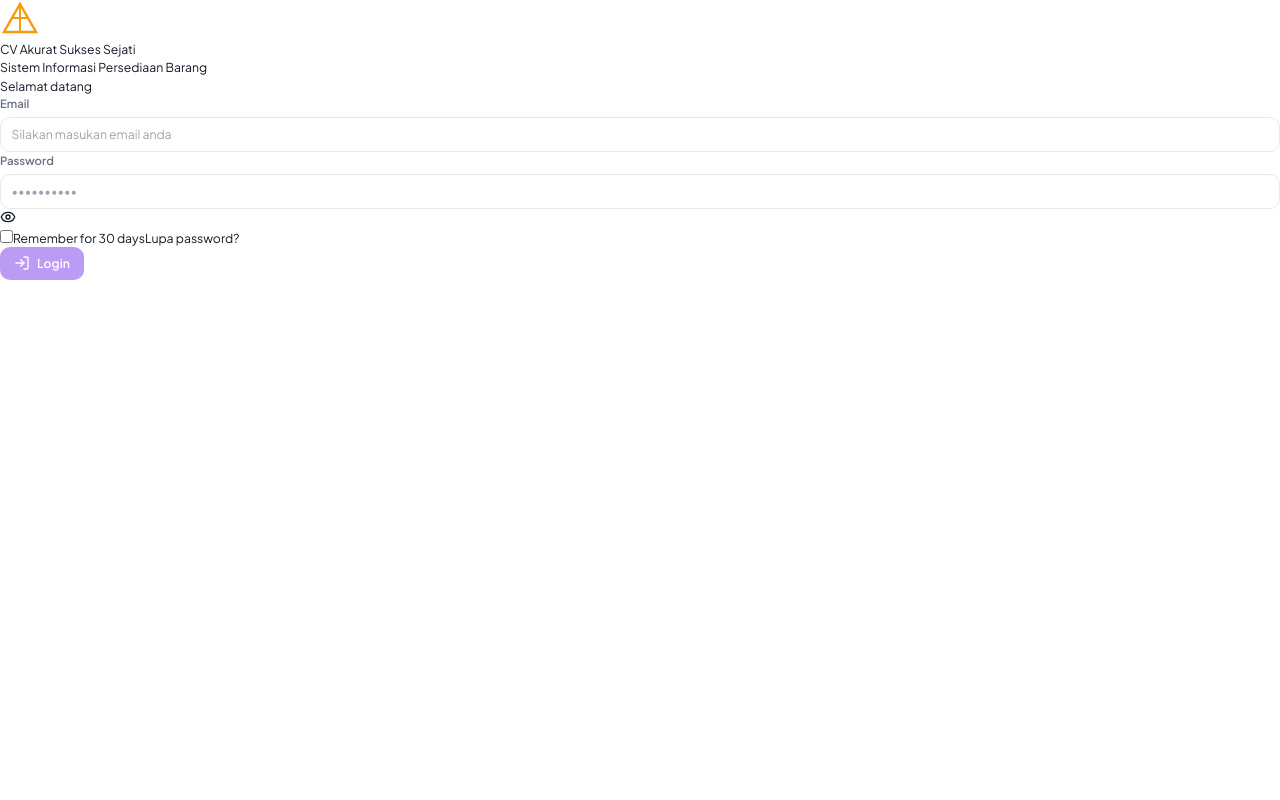
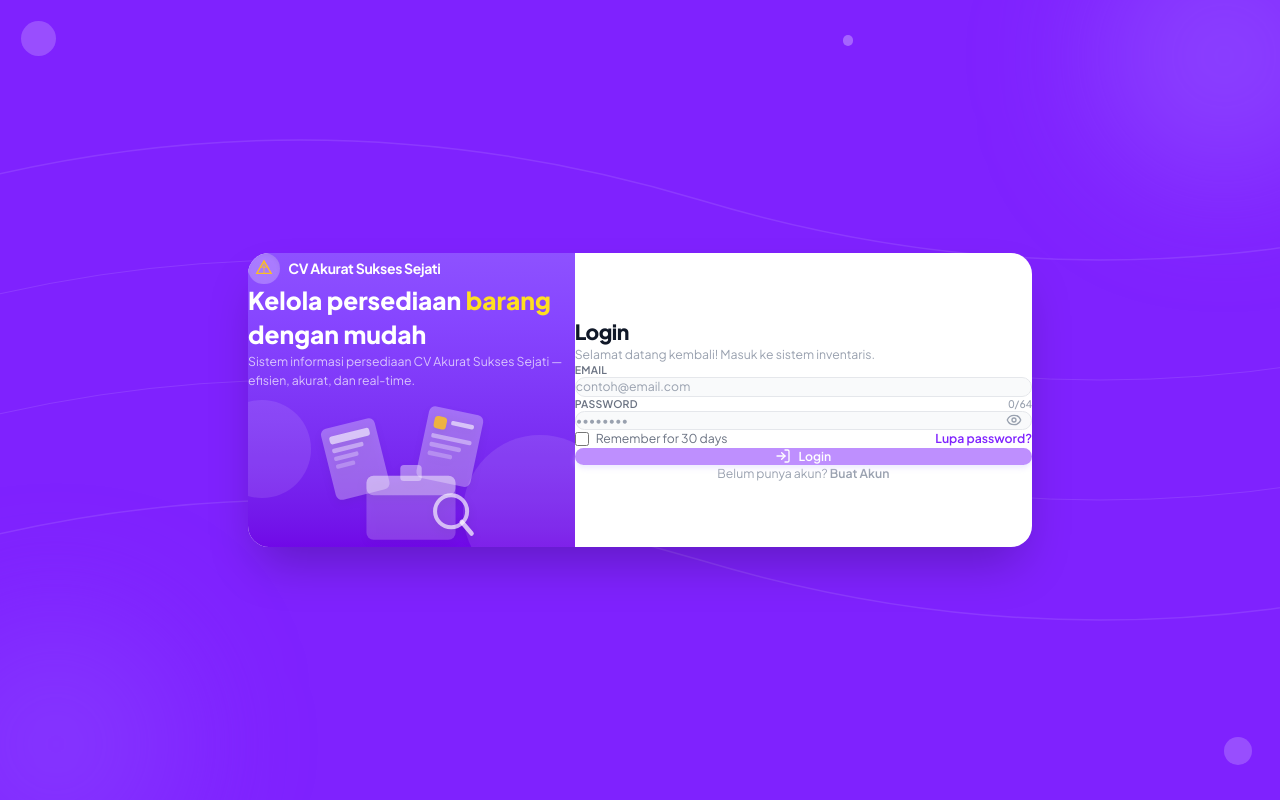
Before and after one commit to ilsetiawan1/inventory-management-system, a Next.js app: page /login in a window 1280 px wide. Built offline with nearby package versions, Linux system fonts and the light colour scheme.

Commit message:
feat: enhance authentication flow and login UI

```diff
--- a/app/login/page.tsx
+++ b/app/login/page.tsx
@@ -1,37 +1,74 @@
 // app/login/page.tsx
-// Halaman Login — sesuai UI screenshot dengan background foto toko
 
+import Link from 'next/link';
 import { LoginForm } from '@/components/auth/LoginForm';
 
 export default function LoginPage() {
   return (
-    <main className="login-page">
-      {/* Background overlay */}
-      <div className="login-bg-overlay" />
+    <main className="min-h-screen bg-violet-600 flex items-center justify-center p-4 relative overflow-hidden">
+      {/* Decorative blobs */}
+      <div className="absolute top-6 left-6 w-10 h-10 rounded-full bg-white/20" />
+      <div className="absolute top-10 right-1/3 w-3 h-3 rounded-full bg-white/30" />
+      <div className="absolute bottom-10 right-8 w-8 h-8 rounded-full bg-white/20" />
+      <div className="absolute -bottom-20 -left-20 w-72 h-72 rounded-full bg-violet-500/40 blur-3xl" />
+      <div className="absolute -top-20 -right-20 w-72 h-72 rounded-full bg-violet-400/30 blur-3xl" />
 
-      {/* Header teks atas */}
-      <div className="login-header">
-        {/* Logo / Icon */}
-        <div className="login-logo">
+      {/* Wavy lines */}
       <svg
-            width="40"
-            height="40"
+        className="absolute inset-0 w-full h-full opacity-10 pointer-events-none"
+        xmlns="http://www.w3.org/2000/svg"
+        preserveAspectRatio="none"
+      >
+        <path
+          d="M-100 200 Q300 80 700 200 Q1100 320 1500 200"
+          fill="none"
+          stroke="white"
+          strokeWidth="1.5"
+        />
+        <path
+          d="M-100 320 Q300 200 700 320 Q1100 440 1500 320"
+          fill="none"
+          stroke="white"
+          strokeWidth="1"
+        />
+        <path
+          d="M-100 440 Q300 320 700 440 Q1100 560 1500 440"
+          fill="none"
+          stroke="white"
+          strokeWidth="1"
+        />
+        <path
+          d="M-100 560 Q300 440 700 560 Q1100 680 1500 560"
+          fill="none"
+          stroke="white"
+          strokeWidth="1.5"
+        />
+      </svg>
+
+      {/* Main Card */}
+      <div className="relative z-10 w-full max-w-4xl rounded-3xl shadow-2xl overflow-hidden flex flex-col md:flex-row bg-white">
+        {/* ── Left Panel ── */}
+        <div className="hidden md:flex md:w-5/12 bg-gradient-to-b from-violet-500 to-violet-700 p-10 flex-col justify-between relative overflow-hidden">
+          <div className="flex items-center gap-2.5">
+            <div className="w-9 h-9 rounded-full bg-white/25 flex items-center justify-center shadow-inner">
+              <svg
+                width="18"
+                height="18"
                 viewBox="0 0 40 40"
                 fill="none"
-            xmlns="http://www.w3.org/2000/svg"
               >
                 <polygon
                   points="20,4 36,32 4,32"
                   fill="none"
-              stroke="#f59e0b"
-              strokeWidth="2.5"
+                  stroke="#fbbf24"
+                  strokeWidth="3"
                 />
                 <line
                   x1="20"
                   y1="4"
                   x2="20"
                   y2="32"
-              stroke="#f59e0b"
+                  stroke="#fbbf24"
                   strokeWidth="2"
                 />
                 <line
@@ -39,17 +76,236 @@ export default function LoginPage() {
                   y1="18"
                   x2="28"
                   y2="18"
-              stroke="#f59e0b"
+                  stroke="#fbbf24"
                   strokeWidth="2"
                 />
               </svg>
             </div>
-        <h1 className="login-title">CV Akurat Sukses Sejati</h1>
-        <p className="login-subtitle">Sistem Informasi Persediaan Barang</p>
+            <span className="text-white font-bold text-base tracking-tight">CV Akurat Sukses Sejati</span>
           </div>
 
-      {/* Form Card */}
+          <div className="space-y-3">
+            <h2 className="text-white font-extrabold text-[1.75rem] leading-snug">
+              Kelola persediaan <span className="text-yellow-300">barang</span> dengan mudah
+            </h2>
+            <p className="text-white/70 text-sm leading-relaxed">Sistem informasi persediaan CV Akurat Sukses Sejati — efisien, akurat, dan real-time.</p>
+          </div>
+
+          {/* Illustration */}
+          <div className="flex justify-center py-4">
+            <svg
+              viewBox="0 0 220 175"
+              className="w-56 drop-shadow-lg"
+              xmlns="http://www.w3.org/2000/svg"
+            >
+              <rect
+                x="60"
+                y="95"
+                width="100"
+                height="72"
+                rx="8"
+                fill="white"
+                fillOpacity="0.2"
+              />
+              <rect
+                x="60"
+                y="95"
+                width="100"
+                height="22"
+                rx="8"
+                fill="white"
+                fillOpacity="0.35"
+              />
+              <rect
+                x="98"
+                y="83"
+                width="24"
+                height="18"
+                rx="4"
+                fill="white"
+                fillOpacity="0.4"
+              />
+              <g transform="rotate(-14, 70, 80)">
+                <rect
+                  x="18"
+                  y="30"
+                  width="62"
+                  height="82"
+                  rx="7"
+                  fill="white"
+                  fillOpacity="0.3"
+                />
+                <rect
+                  x="26"
+                  y="40"
+                  width="46"
+                  height="9"
+                  rx="3"
+                  fill="white"
+                  fillOpacity="0.6"
+                />
+                <rect
+                  x="26"
+                  y="54"
+                  width="36"
+                  height="5"
+                  rx="2"
+                  fill="white"
+                  fillOpacity="0.4"
+                />
+                <rect
+                  x="26"
+                  y="63"
+                  width="28"
+                  height="5"
+                  rx="2"
+                  fill="white"
+                  fillOpacity="0.3"
+                />
+                <rect
+                  x="26"
+                  y="72"
+                  width="22"
+                  height="5"
+                  rx="2"
+                  fill="white"
+                  fillOpacity="0.25"
+                />
+              </g>
+              <g transform="rotate(12, 155, 75)">
+                <rect
+                  x="120"
+                  y="22"
+                  width="62"
+                  height="82"
+                  rx="7"
+                  fill="white"
+                  fillOpacity="0.3"
+                />
+                <rect
+                  x="128"
+                  y="32"
+                  width="14"
+                  height="14"
+                  rx="4"
+                  fill="#fbbf24"
+                  fillOpacity="0.85"
+                />
+                <rect
+                  x="147"
+                  y="34"
+                  width="26"
+                  height="5"
+                  rx="2"
+                  fill="white"
+                  fillOpacity="0.6"
+                />
+                <rect
+                  x="128"
+                  y="52"
+                  width="46"
+                  height="5"
+                  rx="2"
+                  fill="white"
+                  fillOpacity="0.4"
+                />
+                <rect
+                  x="128"
+                  y="62"
+                  width="36"
+                  height="5"
+                  rx="2"
+                  fill="white"
+                  fillOpacity="0.3"
+                />
+                <rect
+                  x="128"
+                  y="72"
+                  width="28"
+                  height="5"
+                  rx="2"
+                  fill="white"
+                  fillOpacity="0.25"
+                />
+              </g>
+              <circle
+                cx="155"
+                cy="135"
+                r="18"
+                fill="none"
+                stroke="white"
+                strokeWidth="4.5"
+                strokeOpacity="0.65"
+              />
+              <line
+                x1="167"
+                y1="147"
+                x2="178"
+                y2="160"
+                stroke="white"
+                strokeWidth="5"
+                strokeLinecap="round"
+                strokeOpacity="0.7"
+              />
+            </svg>
+          </div>
+
+          <div className="absolute -bottom-12 -right-12 w-44 h-44 rounded-full bg-white/10" />
+          <div className="absolute top-1/2 -left-10 w-28 h-28 rounded-full bg-white/10" />
+        </div>
+
+        {/* ── Right Panel ── */}
+        <div className="flex-1 flex flex-col justify-center px-7 py-10 sm:px-12">
+          {/* Mobile branding */}
+          <div className="flex items-center gap-2 mb-6 md:hidden">
+            <svg
+              width="22"
+              height="22"
+              viewBox="0 0 40 40"
+              fill="none"
+            >
+              <polygon
+                points="20,4 36,32 4,32"
+                fill="none"
+                stroke="#7c3aed"
+                strokeWidth="3"
+              />
+              <line
+                x1="20"
+                y1="4"
+                x2="20"
+                y2="32"
+                stroke="#7c3aed"
+                strokeWidth="2"
+              />
+              <line
+                x1="12"
+                y1="18"
+                x2="28"
+                y2="18"
+                stroke="#7c3aed"
+                strokeWidth="2"
+              />
+            </svg>
+            <span className="font-bold text-violet-700 text-sm">CV Akurat Sukses Sejati</span>
+          </div>
+
+          <h1 className="text-2xl font-extrabold text-gray-900 tracking-tight">Login</h1>
+          <p className="text-sm text-gray-400 mt-1 mb-8">Selamat datang kembali! Masuk ke sistem inventaris.</p>
+
           <LoginForm />
+
+          <p className="text-center text-sm text-gray-400 mt-6">
+            Belum punya akun? {/* Pakai next/link agar routing berjalan dengan benar */}
+            <Link
+              href="/register"
+              className="text-violet-600 font-semibold hover:underline transition-colors"
+            >
+              Buat Akun
+            </Link>
+          </p>
+        </div>
+      </div>
     </main>
   );
 }
--- a/components/auth/LoginForm.tsx
+++ b/components/auth/LoginForm.tsx
@@ -1,12 +1,13 @@
 'use client';
 // components/auth/LoginForm.tsx
-// Form login interaktif — Client Component
 
 import { useState, useTransition } from 'react';
 import { useRouter } from 'next/navigation';
 import { Eye, EyeOff, Loader2, LogIn } from 'lucide-react';
 import { toast } from 'sonner';
 import { actionLogin } from '@/lib/actions/auth';
+
+const MAX_PASSWORD = 64;
 
 export function LoginForm() {
   const router = useRouter();
@@ -18,7 +19,6 @@ export function LoginForm() {
 
   async function handleSubmit(e: React.FormEvent<HTMLFormElement>) {
     e.preventDefault();
-
     const formData = new FormData();
     formData.set('email', email);
     formData.set('password', password);
@@ -36,80 +36,87 @@ export function LoginForm() {
   }
 
   return (
-    <div className="login-card">
-      <h2 className="login-card-title">Selamat datang</h2>
-
     <form
       onSubmit={handleSubmit}
-        className="login-form"
+      className="space-y-5"
     >
       {/* Email */}
-        <div className="login-field">
+      <div className="space-y-1.5">
         <label
           htmlFor="email"
-            className="label"
+          className="block text-xs font-semibold text-gray-500 uppercase tracking-wide"
         >
           Email
         </label>
         <input
           id="email"
           type="email"
-            className="input-field"
-            placeholder="Silakan masukan email anda"
           value={email}
           onChange={(e) => setEmail(e.target.value)}
+          placeholder="contoh@email.com"
           required
+          disabled={isPending}
           autoComplete="email"
-            disabled={isPending}
+          className="w-full px-4 py-2.5 rounded-xl border border-gray-200 bg-gray-50 text-sm text-gray-900 placeholder-gray-400 outline-none focus:border-violet-500 focus:ring-2 focus:ring-violet-100 transition-all disabled:opacity-50"
         />
       </div>
 
       {/* Password */}
-        <div className="login-field">
+      <div className="space-y-1.5">
+        <div className="flex items-center justify-between">
           <label
             htmlFor="password"
-            className="label"
+            className="block text-xs font-semibold text-gray-500 uppercase tracking-wide"
           >
             Password
           </label>
-          <div className="input-password-wrapper">
+          {/* Character counter saja — tanpa strength bar */}
+          <span className={`text-xs font-medium tabular-nums ${password.length >= MAX_PASSWORD ? 'text-red-500' : 'text-gray-400'}`}>
+            {password.length}/{MAX_PASSWORD}
+          </span>
+        </div>
+
+        <div className="relative">
           <input
             id="password"
             type={showPassword ? 'text' : 'password'}
-              className="input-field"
-              placeholder="••••••••••"
             value={password}
             onChange={(e) => setPassword(e.target.value)}
+            placeholder="••••••••"
             required
+            disabled={isPending}
+            maxLength={MAX_PASSWORD}
             autoComplete="current-password"
-              disabled={isPending}
+            className="w-full px-4 py-2.5 pr-11 rounded-xl border border-gray-200 bg-gray-50 text-sm text-gray-900 placeholder-gray-400 outline-none focus:border-violet-500 focus:ring-2 focus:ring-violet-100 transition-all disabled:opacity-50"
           />
           <button
             type="button"
-              className="input-password-toggle"
             onClick={() => setShowPassword((v) => !v)}
             tabIndex={-1}
+            className="absolute right-3 top-1/2 -translate-y-1/2 text-gray-400 hover:text-gray-600 transition-colors"
             aria-label={showPassword ? 'Sembunyikan password' : 'Tampilkan password'}
           >
             {showPassword ? <EyeOff size={16} /> : <Eye size={16} />}
           </button>
         </div>
+        {/* ↑ Tidak ada strength bar di sini — hanya di halaman Register */}
       </div>
 
       {/* Remember me + Lupa password */}
-        <div className="login-options">
-          <label className="login-remember">
+      <div className="flex items-center justify-between">
+        <label className="flex items-center gap-2 cursor-pointer select-none">
           <input
             type="checkbox"
             checked={rememberMe}
             onChange={(e) => setRememberMe(e.target.checked)}
             disabled={isPending}
+            className="w-4 h-4 rounded accent-violet-600"
           />
-            <span>Remember for 30 days</span>
+          <span className="text-sm text-gray-500">Remember for 30 days</span>
         </label>
         <button
           type="button"
-            className="login-forgot"
+          className="text-sm text-violet-600 font-semibold hover:underline transition-colors"
         >
           Lupa password?
         </button>
@@ -118,8 +125,8 @@ export function LoginForm() {
       {/* Submit */}
       <button
         type="submit"
-          className="btn-primary login-submit"
         disabled={isPending || !email || !password}
+        className="w-full flex items-center justify-center gap-2 py-3 px-6 rounded-xl bg-violet-600 hover:bg-violet-700 active:scale-[0.98] text-white font-semibold text-sm transition-all shadow-md shadow-violet-200 disabled:opacity-50 disabled:cursor-not-allowed disabled:active:scale-100"
       >
         {isPending ? (
           <>
@@ -137,6 +144,5 @@ export function LoginForm() {
         )}
       </button>
     </form>
-    </div>
   );
 }
```
Also changed, not shown: middleware.ts (+8 -19 lines). Lines whose indentation alone changed are shown as unchanged.
